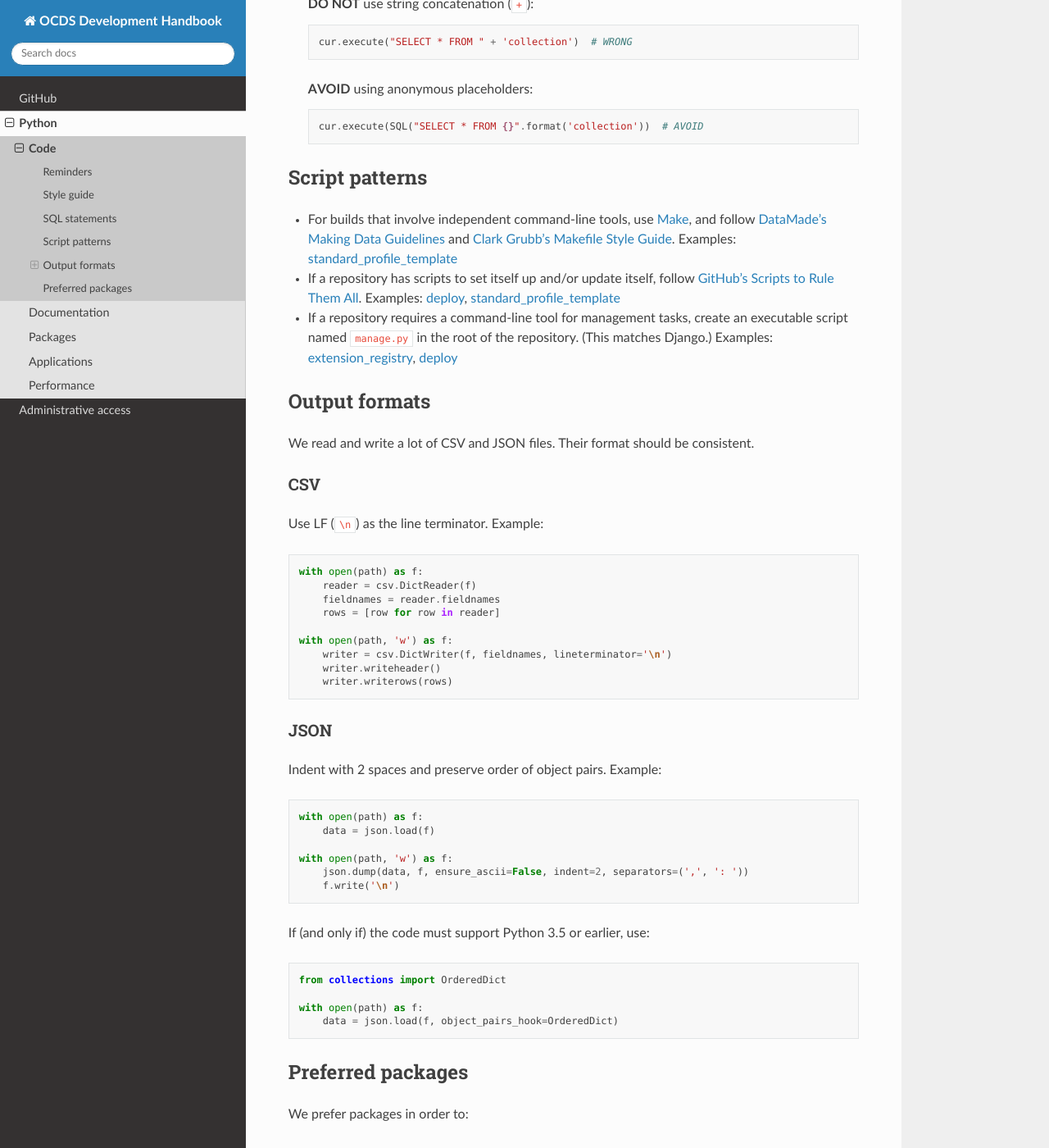
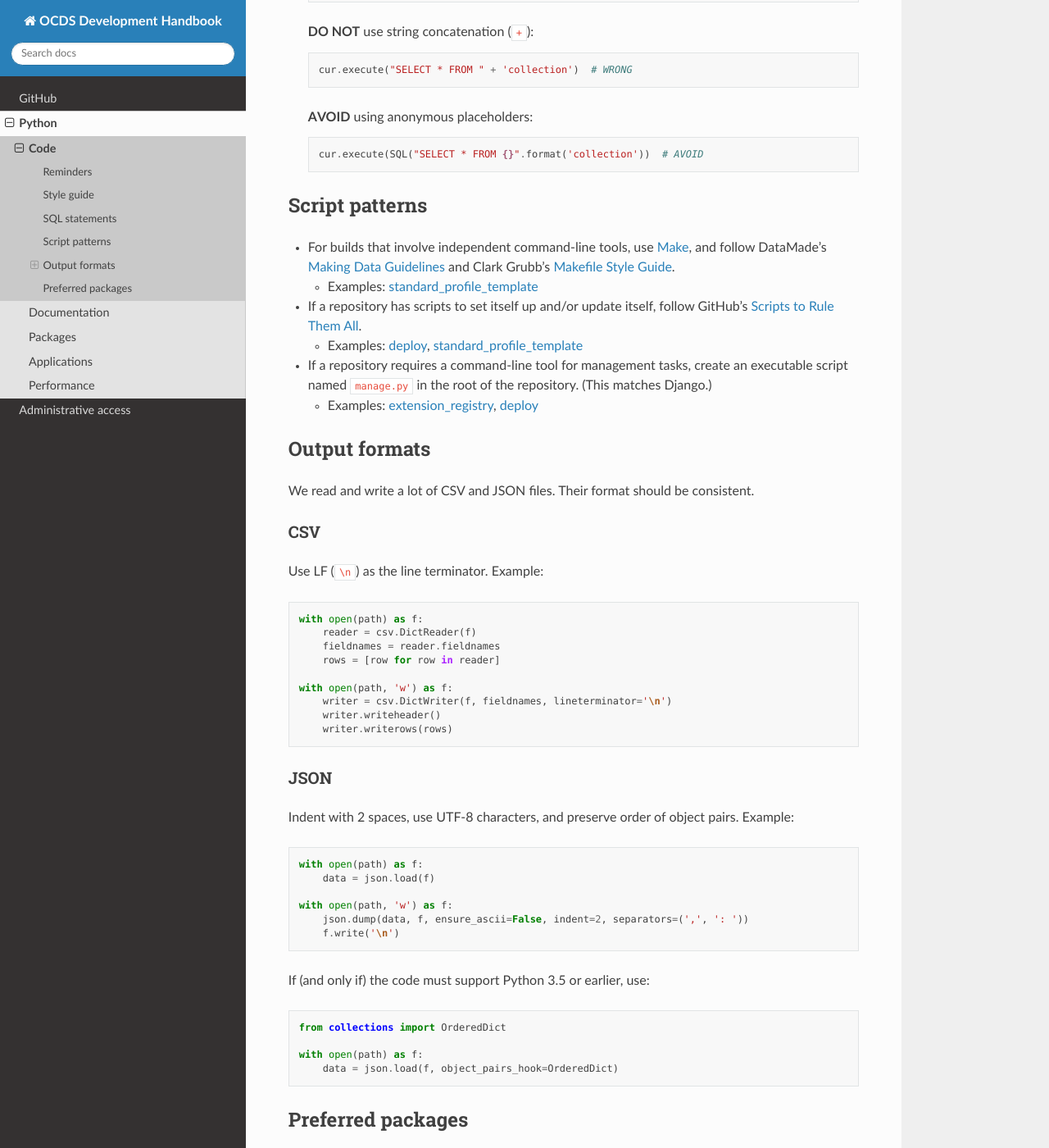
Before and after one commit to open-contracting/software-development-handbook, a Sphinx documentation site: the page built from docs/python/code.rst, in a window 1280 px wide and 1400 px high, scrolled down 2291 px. Shown: the whole window at 82% size. Built offline with Sphinx 7.4.7 and the Read the Docs theme 2.0.0, drawn with Linux system fonts in a browser that asks for light colours; part of the change alters nothing that is shown; some of the changed text lies outside the part shown.

Commit message:
code.rst: Formatting changes

```diff
--- a/docs/python/code.rst
+++ b/docs/python/code.rst
@@ -91,13 +91,15 @@ Follow `best practices <https://www.psycopg.org/docs/usage.html#sql-injection>`_
 
    .. code-block:: python
 
-      cur.execute(SQL("SELECT * FROM {table} WHERE id = %(id)s").format(table=Identifier('collection')), {'id': 1})
+      cur.execute(SQL("SELECT * FROM {table} WHERE id = %(id)s").format(
+          table=Identifier('collection')), {'id': 1})
 
    Remember to format the ``SQL()`` object. **DO NOT** format the string itself:
 
    .. code-block:: python
 
-      cur.execute(SQL("SELECT * FROM {table} WHERE id = %(id)s".format(table='collection'), {'id': 1})  # WRONG
+      cur.execute(SQL("SELECT * FROM {table} WHERE id = %(id)s".format(
+          table='collection'), {'id': 1})  # WRONG
 
    **DO NOT** use string interpolation (``%``):
 
@@ -120,9 +122,17 @@ Follow `best practices <https://www.psycopg.org/docs/usage.html#sql-injection>`_
 Script patterns
 ---------------
 
--  For builds that involve independent command-line tools, use `Make <https://www.gnu.org/software/make/>`__, and follow `DataMade's Making Data Guidelines <https://github.com/datamade/data-making-guidelines>`__ and `Clark Grubb's Makefile Style Guide <https://clarkgrubb.com/makefile-style-guide>`__. Examples: `standard_profile_template <https://github.com/open-contracting/standard_profile_template>`__
--  If a repository has scripts to set itself up and/or update itself, follow `GitHub's Scripts to Rule Them All <https://github.com/github/scripts-to-rule-them-all>`__. Examples: `deploy <https://github.com/open-contracting/deploy/tree/master/script>`__, `standard_profile_template <https://github.com/open-contracting/standard_profile_template/tree/master/script>`__
--  If a repository requires a command-line tool for management tasks, create an executable script named ``manage.py`` in the root of the repository. (This matches Django.) Examples: `extension_registry <https://github.com/open-contracting/extension_registry/blob/master/manage.py>`__, `deploy <https://github.com/open-contracting/deploy/blob/master/manage.py>`__
+-  For builds that involve independent command-line tools, use `Make <https://www.gnu.org/software/make/>`__, and follow DataMade's `Making Data Guidelines <https://github.com/datamade/data-making-guidelines>`__ and Clark Grubb's `Makefile Style Guide <https://clarkgrubb.com/makefile-style-guide>`__.
+
+   - Examples: `standard_profile_template <https://github.com/open-contracting/standard_profile_template>`__
+
+-  If a repository has scripts to set itself up and/or update itself, follow GitHub's `Scripts to Rule Them All <https://github.com/github/scripts-to-rule-them-all>`__.
+
+   - Examples: `deploy <https://github.com/open-contracting/deploy/tree/master/script>`__, `standard_profile_template <https://github.com/open-contracting/standard_profile_template/tree/master/script>`__
+
+-  If a repository requires a command-line tool for management tasks, create an executable script named ``manage.py`` in the root of the repository. (This matches Django.)
+
+   - Examples: `extension_registry <https://github.com/open-contracting/extension_registry/blob/master/manage.py>`__, `deploy <https://github.com/open-contracting/deploy/blob/master/manage.py>`__
 
 Output formats
 --------------
@@ -149,7 +159,7 @@ Use LF (``\n``) as the line terminator. Example:
 JSON
 ~~~~
 
-Indent with 2 spaces and preserve order of object pairs. Example:
+Indent with 2 spaces, use UTF-8 characters, and preserve order of object pairs. Example:
 
 .. code:: python
 
```
